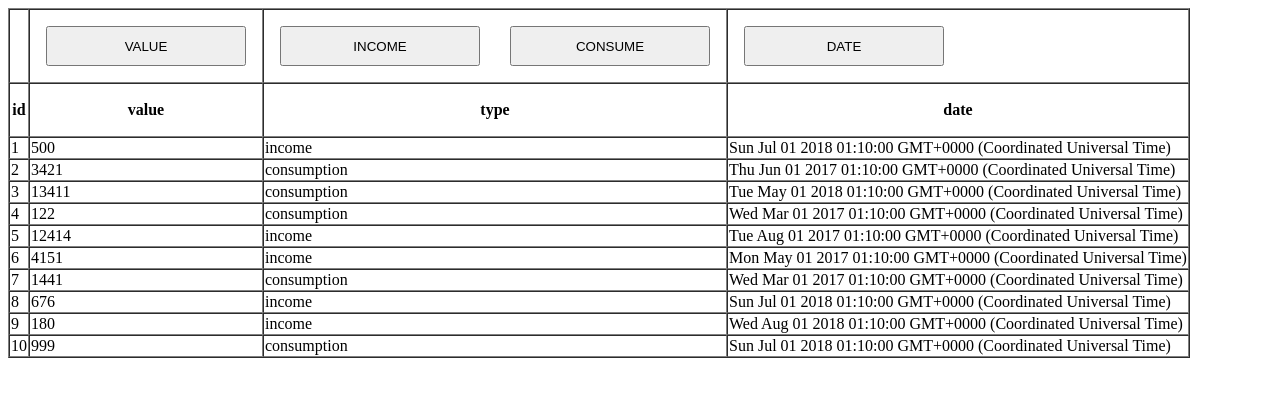
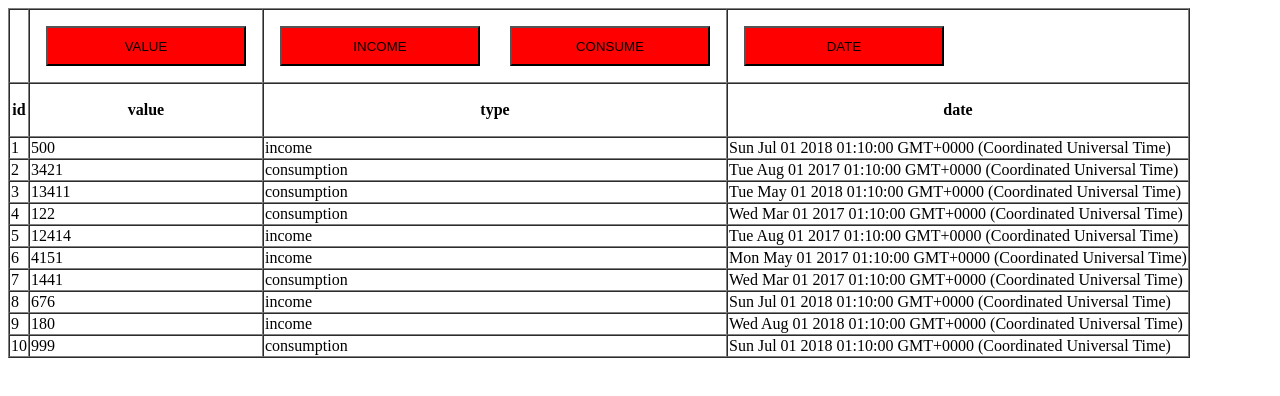
Before and after one commit to ZakhN/testApp, a React (Create React App) app: page / in a window 1280 px wide. Shown: the top 396 px of the page. Built offline with nearby package versions, Linux system fonts and the light colour scheme.

Commit message:
ChangeComm#2

```diff
--- a/src/App.js
+++ b/src/App.js
@@ -1,5 +1,6 @@
 import React, { Component } from 'react';
 import TransactionArr from './transaction.js';
+import './styles.css';
 import Btn from './Btn';
 
 
@@ -10,40 +11,53 @@ class App extends Component {
   constructor(props)
   {
    super(props);
-   this.state =   { items:TransactionArr, filta:"", inc: false, val: false, cons: false, date: false  }
+   this.state =   { items:TransactionArr, filta:"", inc: false, val: false, cons: false, date: false,   }
    this.mainArr = {items:TransactionArr}
    this.sortV = this.sortV.bind(this)
    this.sortI = this.sortI.bind(this)
    this.sortC = this.sortC.bind(this)
    this.sortD = this.sortD.bind(this)
-
    this.fil= this.fil.bind(this)
   }
 
 
+
   sortV(){
+
     this.setState((prevState, props) => ({
-      filta : "val"
+       filta : "val" , val: !prevState.val ,
     }));
   }
   sortI(){
-    this.setState(() => ({
-      filta : "inc"
+    this.setState((prevState) => ({
+      filta : "inc",  inc: !prevState.inc
     }));
   }
   sortC(){
-    this.setState(() => ({
-        filta : "con"
+    this.setState((prevState) => ({
+        filta : "con",  cons: !prevState.cons
     }));
   }
   sortD(){
-    this.setState(() => ({
-        filta : "date"
+    this.setState((prevState) => ({
+        filta : "date" , date: !prevState.date
     }));
   }
 
   fil(elem){
+    if (!this.state.inc && !this.state.val && !this.state.cons && !this.state.date) return true
+    else if (this.state.inc && this.state.val ) return (elem.type =="income" && elem.value  > 1000)
+    else if (this.state.inc && this.state.date ) return (elem.type=="income" && elem.dt.getMonth() == new Date().getMonth())
+    else if (this.state.cons && this.state.val ) return (elem.type =="consumption" && elem.value  > 1000)
+    else if (this.state.cons && this.state.date ) return (elem.type=="consumption" && elem.dt.getMonth() == new Date().getMonth())
+    else if(this.state.val && this.state.date) return (elem.val > 1000 && elem.dt.getMonth() == new Date().getMonth())
+    else if (this.state.val) return  elem.value > 1000;
+    else if (this.state.inc) return elem.type =="income";
+    else if (this.state.cons) return elem.type =="consumption"
+    else if (this.state.date) return elem.dt.getMonth() == new Date().getMonth()
 
+   //#region
+/*
     switch(this.state.filta){
       case  "con":
         return elem.type == "consumption" ;
@@ -62,25 +76,32 @@ class App extends Component {
       break;
 
        default: return this.state.items
+       */
 
-    }
+
+        //#endregion
    }
 
   render() {
+    let btn_classV = this.state.val ? "blackButton" : "whiteButton";
+    let btn_classI = this.state.inc ? "blackButton" : "whiteButton";
+    let btn_classC = this.state.cons ? "blackButton" : "whiteButton";
+    let btn_classD = this.state.date ? "blackButton" : "whiteButton";
+
     return (
       <div className="App">
         <table border = "1" cellSpacing="0" >
           <tbody>
           <tr>
           <td></td>
-          <td><button  onClick  ={this.sortV}>VALUE</button>
+          <td><button className={btn_classV}  onClick  ={this.sortV}>VALUE</button>
 
              </td>
           <td>
-          <button  onClick  ={  this.sortI}>INCOME</button>
-          <button  onClick  ={this.sortC}>CONSUME</button>
+          <button className={btn_classI} onClick  ={  this.sortI}>INCOME</button>
+          <button className={btn_classC} onClick  ={this.sortC}>CONSUME</button>
           </td>
-          <td><button  onClick  ={this.sortD}>DATE</button></td>
+          <td><button className={btn_classD} onClick  ={this.sortD}>DATE</button></td>
 
           </tr>
 
--- a/src/transaction.js
+++ b/src/transaction.js
@@ -1,7 +1,7 @@
         var TransactionArr =
         [
         {id:1, value:500, type:'income', dt:new Date(2018, 6, 1, 1, 10)},
-        {id:2, value:3421, type:'consumption', dt:new Date(2017, 5, 1, 1, 10)},
+        {id:2, value:3421, type:'consumption', dt:new Date(2017, 7, 1, 1, 10)},
         {id:3, value:13411, type:'consumption', dt:new Date(2018, 4, 1, 1, 10)},
         {id:4, value:122, type:'consumption', dt:new Date(2017, 2, 1, 1, 10)},
         {id:5, value:12414, type:'income', dt:new Date(2017, 7, 1, 1, 10)},
```
